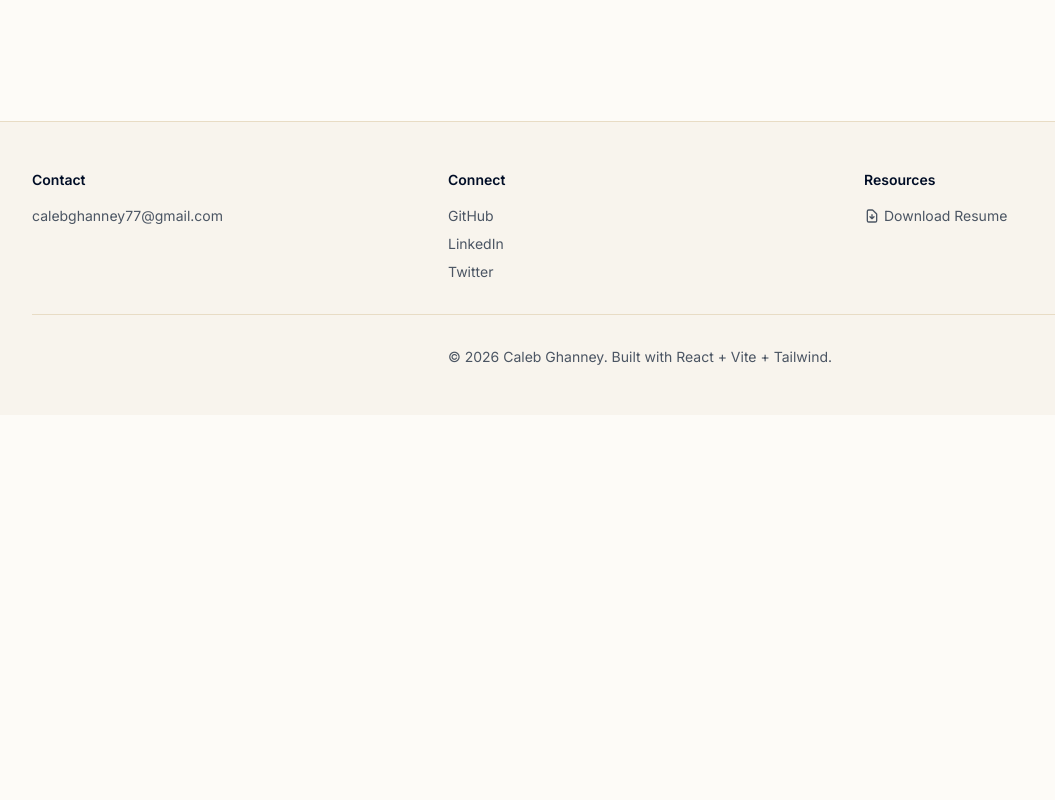
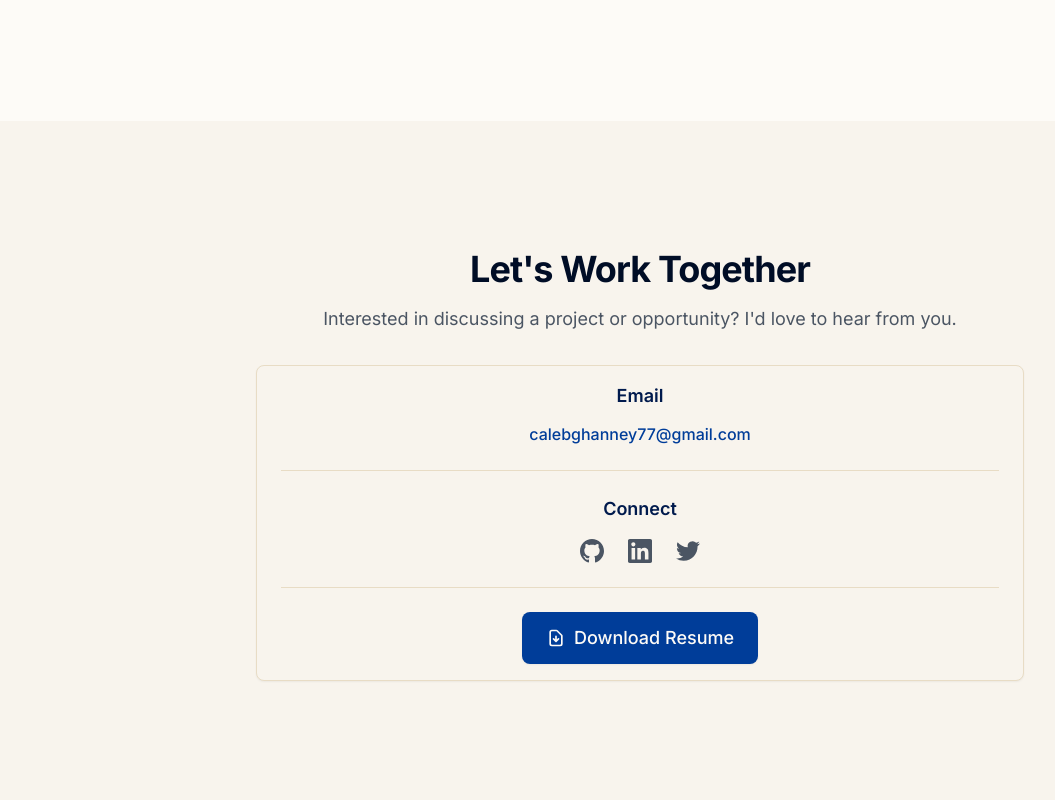
Before and after one commit to Ghanneycaleb/portfolio-architect, a React (Vite) app: page /#projects in a window 1280 px wide. Shown: the part 1680-2480 px from the top of the page, without its empty margins (0-1055 px from the left). Before the commit the page ends 2095 px from the top, so only its background shows below. Built offline with nearby package versions, Linux system fonts and the light colour scheme.

Commit message:
feat: add Contact section with email, social links, and resume download

```diff
--- /dev/null
+++ b/src/components/home/Contact.jsx
@@ -0,0 +1,166 @@
+import React from "react";
+import { profile } from "../../data/profile";
+import { Card } from "../common/Card";
+import { Button } from "../common/Button";
+
+/**
+ * Contact Component
+ *
+ * Simple contact section with:
+ * - Email CTA
+ * - Social links
+ * - Resume download
+ *
+ * Provides clear next steps for recruiters/hiring managers.
+ */
+export const Contact = () => {
+  return (
+    <section
+      id="contact"
+      className="section-padding bg-beige-100 dark:bg-navy-800"
+    >
+      <div className="container-custom">
+        <div className="max-w-3xl mx-auto text-center">
+          {/* Header */}
+          <h2 className="mb-4">Let's Work Together</h2>
+          <p
+            className="
+            text-lg
+            text-grey-600 dark:text-beige-400
+            mb-8
+          "
+          >
+            Interested in discussing a project or opportunity? I'd love to hear
+            from you.
+          </p>
+
+          {/* Contact Options */}
+          <Card>
+            <Card.Body className="p-8">
+              <div className="space-y-6">
+                {/* Email */}
+                <div>
+                  <h3 className="text-lg font-semibold mb-3">Email</h3>
+
+                  <a
+                    href={`mailto:${profile.links.email}`}
+                    className="
+                      text-navy-600 dark:text-navy-400
+                      hover:text-navy-700 dark:hover:text-navy-300
+                      font-medium
+                      transition-colors
+                    "
+                  >
+                    {profile.links.email}
+                  </a>
+                </div>
+
+                {/* Social Links */}
+                <div
+                  className="
+                  pt-6
+                  border-t border-beige-300 dark:border-navy-700
+                "
+                >
+                  <h3 className="text-lg font-semibold mb-4">Connect</h3>
+                  <div className="flex justify-center gap-6">
+                    <a
+                      href={profile.links.github}
+                      target="_blank"
+                      rel="noopener noreferrer"
+                      className="
+                        text-grey-600 dark:text-beige-400
+                        hover:text-navy-600 dark:hover:text-navy-400
+                        transition-colors
+                      "
+                      aria-label="GitHub"
+                    >
+                      <svg
+                        className="w-6 h-6"
+                        fill="currentColor"
+                        viewBox="0 0 24 24"
+                      >
+                        <path d="M12 0c-6.626 0-12 5.373-12 12 0 5.302 3.438 9.8 8.207 11.387.599.111.793-.261.793-.577v-2.234c-3.338.726-4.033-1.416-4.033-1.416-.546-1.387-1.333-1.756-1.333-1.756-1.089-.745.083-.729.083-.729 1.205.084 1.839 1.237 1.839 1.237 1.07 1.834 2.807 1.304 3.492.997.107-.775.418-1.305.762-1.604-2.665-.305-5.467-1.334-5.467-5.931 0-1.311.469-2.381 1.236-3.221-.124-.303-.535-1.524.117-3.176 0 0 1.008-.322 3.301 1.23.957-.266 1.983-.399 3.003-.404 1.02.005 2.047.138 3.006.404 2.291-1.552 3.297-1.23 3.297-1.23.653 1.653.242 2.874.118 3.176.77.84 1.235 1.911 1.235 3.221 0 4.609-2.807 5.624-5.479 5.921.43.372.823 1.102.823 2.222v3.293c0 .319.192.694.801.576 4.765-1.589 8.199-6.086 8.199-11.386 0-6.627-5.373-12-12-12z" />
+                      </svg>
+                    </a>
+
+                    <a
+                      href={profile.links.linkedin}
+                      target="_blank"
+                      rel="noopener noreferrer"
+                      className="
+                        text-grey-600 dark:text-beige-400
+                        hover:text-navy-600 dark:hover:text-navy-400
+                        transition-colors
+                      "
+                      aria-label="LinkedIn"
+                    >
+                      <svg
+                        className="w-6 h-6"
+                        fill="currentColor"
+                        viewBox="0 0 24 24"
+                      >
+                        <path d="M20.447 20.452h-3.554v-5.569c0-1.328-.027-3.037-1.852-3.037-1.853 0-2.136 1.445-2.136 2.939v5.667H9.351V9h3.414v1.561h.046c.477-.9 1.637-1.85 3.37-1.85 3.601 0 4.267 2.37 4.267 5.455v6.286zM5.337 7.433c-1.144 0-2.063-.926-2.063-2.065 0-1.138.92-2.063 2.063-2.063 1.14 0 2.064.925 2.064 2.063 0 1.139-.925 2.065-2.064 2.065zm1.782 13.019H3.555V9h3.564v11.452zM22.225 0H1.771C.792 0 0 .774 0 1.729v20.542C0 23.227.792 24 1.771 24h20.451C23.2 24 24 23.227 24 22.271V1.729C24 .774 23.2 0 22.222 0h.003z" />
+                      </svg>
+                    </a>
+
+                    {profile.links.twitter && (
+                      <a
+                        href={profile.links.twitter}
+                        target="_blank"
+                        rel="noopener noreferrer"
+                        className="
+                          text-grey-600 dark:text-beige-400
+                          hover:text-navy-600 dark:hover:text-navy-400
+                          transition-colors
+                        "
+                        aria-label="Twitter"
+                      >
+                        <svg
+                          className="w-6 h-6"
+                          fill="currentColor"
+                          viewBox="0 0 24 24"
+                        >
+                          <path d="M23.953 4.57a10 10 0 01-2.825.775 4.958 4.958 0 002.163-2.723c-.951.555-2.005.959-3.127 1.184a4.92 4.92 0 00-8.384 4.482C7.69 8.095 4.067 6.13 1.64 3.162a4.822 4.822 0 00-.666 2.475c0 1.71.87 3.213 2.188 4.096a4.904 4.904 0 01-2.228-.616v.06a4.923 4.923 0 003.946 4.827 4.996 4.996 0 01-2.212.085 4.936 4.936 0 004.604 3.417 9.867 9.867 0 01-6.102 2.105c-.39 0-.779-.023-1.17-.067a13.995 13.995 0 007.557 2.209c9.053 0 13.998-7.496 13.998-13.985 0-.21 0-.42-.015-.63A9.935 9.935 0 0024 4.59z" />
+                        </svg>
+                      </a>
+                    )}
+                  </div>
+                </div>
+
+                {/* Resume Download */}
+                <div
+                  className="
+                  pt-6
+                  border-t border-beige-300 dark:border-navy-700
+                "
+                >
+                  <Button
+                    variant="primary"
+                    size="lg"
+                    onClick={() => window.open(profile.links.resume, "_blank")}
+                  >
+                    <svg
+                      className="w-5 h-5 mr-2"
+                      fill="none"
+                      viewBox="0 0 24 24"
+                      stroke="currentColor"
+                    >
+                      <path
+                        strokeLinecap="round"
+                        strokeLinejoin="round"
+                        strokeWidth={2}
+                        d="M12 10v6m0 0l-3-3m3 3l3-3m2 8H7a2 2 0 01-2-2V5a2 2 0 012-2h5.586a1 1 0 01.707.293l5.414 5.414a1 1 0 01.293.707V19a2 2 0 01-2 2z"
+                      />
+                    </svg>
+                    Download Resume
+                  </Button>
+                </div>
+              </div>
+            </Card.Body>
+          </Card>
+        </div>
+      </div>
+    </section>
+  );
+};
--- a/src/pages/Home.jsx
+++ b/src/pages/Home.jsx
@@ -1,5 +1,6 @@
 import { Hero } from '../components/home/Hero';
 import { ProjectCard } from '../components/projects/ProjectCard';
+import { Contact } from '../components/home/Contact';
 import { projects } from '../data/projects';
 
 /**
@@ -40,6 +41,10 @@
           </div>
         </div>
       </section>
+
+       {/* Contact Section - ADD THIS */}
+      <Contact />
+
     </div>
   );
 };
```
